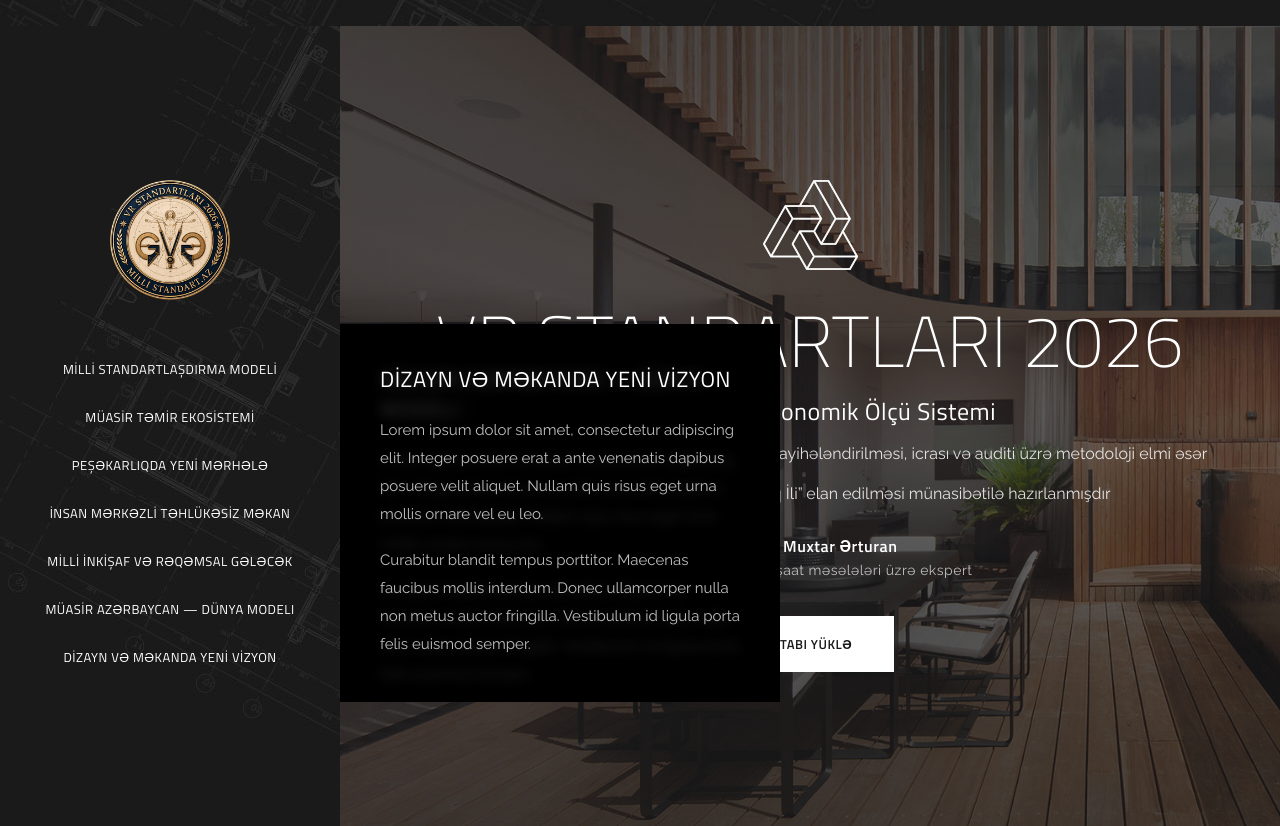
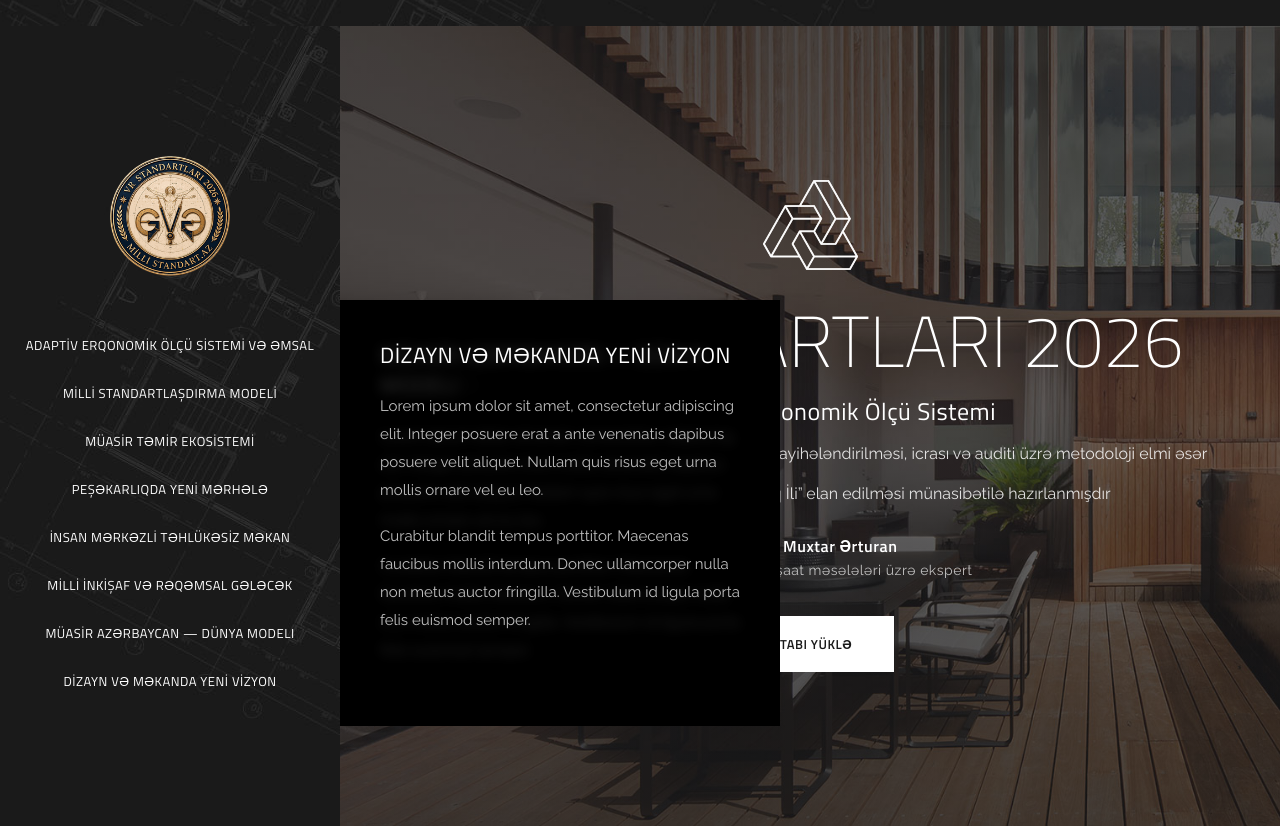
Before and after one commit to feyruzalizada/VRprogect, a Next.js app: page / in a window 1280 px wide. Shown: the part 1094-1920 px from the top of the page. Built offline with nearby package versions, Linux system fonts and the light colour scheme.

Commit message:
sidebar words added +1

```diff
--- a/src/content/sidenav.ts
+++ b/src/content/sidenav.ts
@@ -23,6 +23,14 @@ export const sideNav: SideNavContent = {
   links: [
     {
       id: "panel-1",
+      label: "ADAPTİV ERQONOMİK ÖLÇÜ SİSTEMİ VƏ ƏMSAL",
+      body: [
+        "Lorem ipsum dolor sit amet, consectetur adipiscing elit. Integer posuere erat a ante venenatis dapibus posuere velit aliquet. Nullam quis risus eget urna mollis ornare vel eu leo.",
+        "Curabitur blandit tempus porttitor. Maecenas faucibus mollis interdum. Donec ullamcorper nulla non metus auctor fringilla. Vestibulum id ligula porta felis euismod semper.",
+      ],
+    },
+    {
+      id: "panel-2",
       label: "MİLLİ STANDARTLAŞDIRMA MODELİ",
       body: [
         "Lorem ipsum dolor sit amet, consectetur adipiscing elit. Integer posuere erat a ante venenatis dapibus posuere velit aliquet. Nullam quis risus eget urna mollis ornare vel eu leo.",
@@ -30,7 +38,7 @@ export const sideNav: SideNavContent = {
       ],
     },
     {
-      id: "panel-2",
+      id: "panel-3",
       label: "MÜASİR TƏMİR EKOSİSTEMİ",
       body: [
         "Lorem ipsum dolor sit amet, consectetur adipiscing elit. Integer posuere erat a ante venenatis dapibus posuere velit aliquet. Nullam quis risus eget urna mollis ornare vel eu leo.",
@@ -38,7 +46,7 @@ export const sideNav: SideNavContent = {
       ],
     },
     {
-      id: "panel-3",
+      id: "panel-4",
       label: "PEŞƏKARLIQDA YENİ MƏRHƏLƏ",
       body: [
         "Lorem ipsum dolor sit amet, consectetur adipiscing elit. Integer posuere erat a ante venenatis dapibus posuere velit aliquet. Nullam quis risus eget urna mollis ornare vel eu leo.",
@@ -46,7 +54,7 @@ export const sideNav: SideNavContent = {
       ],
     },
     {
-      id: "panel-4",
+      id: "panel-5",
       label: "İNSAN MƏRKƏZLİ TƏHLÜKƏSİZ MƏKAN",
       body: [
         "Lorem ipsum dolor sit amet, consectetur adipiscing elit. Integer posuere erat a ante venenatis dapibus posuere velit aliquet. Nullam quis risus eget urna mollis ornare vel eu leo.",
@@ -54,7 +62,7 @@ export const sideNav: SideNavContent = {
       ],
     },
     {
-      id: "panel-5",
+      id: "panel-6",
       label: "MİLLİ İNKİŞAF VƏ RƏQƏMSAL GƏLƏCƏK",
       body: [
         "Lorem ipsum dolor sit amet, consectetur adipiscing elit. Integer posuere erat a ante venenatis dapibus posuere velit aliquet. Nullam quis risus eget urna mollis ornare vel eu leo.",
@@ -62,7 +70,7 @@ export const sideNav: SideNavContent = {
       ],
     },
     {
-      id: "panel-6",
+      id: "panel-7",
       label: "MÜASİR AZƏRBAYCAN — DÜNYA MODELI",
       body: [
         "Lorem ipsum dolor sit amet, consectetur adipiscing elit. Integer posuere erat a ante venenatis dapibus posuere velit aliquet. Nullam quis risus eget urna mollis ornare vel eu leo.",
@@ -70,7 +78,7 @@ export const sideNav: SideNavContent = {
       ],
     },
     {
-      id: "panel-7",
+      id: "panel-8",
       label: "DİZAYN VƏ MƏKANDA YENİ VİZYON",
       body: [
         "Lorem ipsum dolor sit amet, consectetur adipiscing elit. Integer posuere erat a ante venenatis dapibus posuere velit aliquet. Nullam quis risus eget urna mollis ornare vel eu leo.",
```
